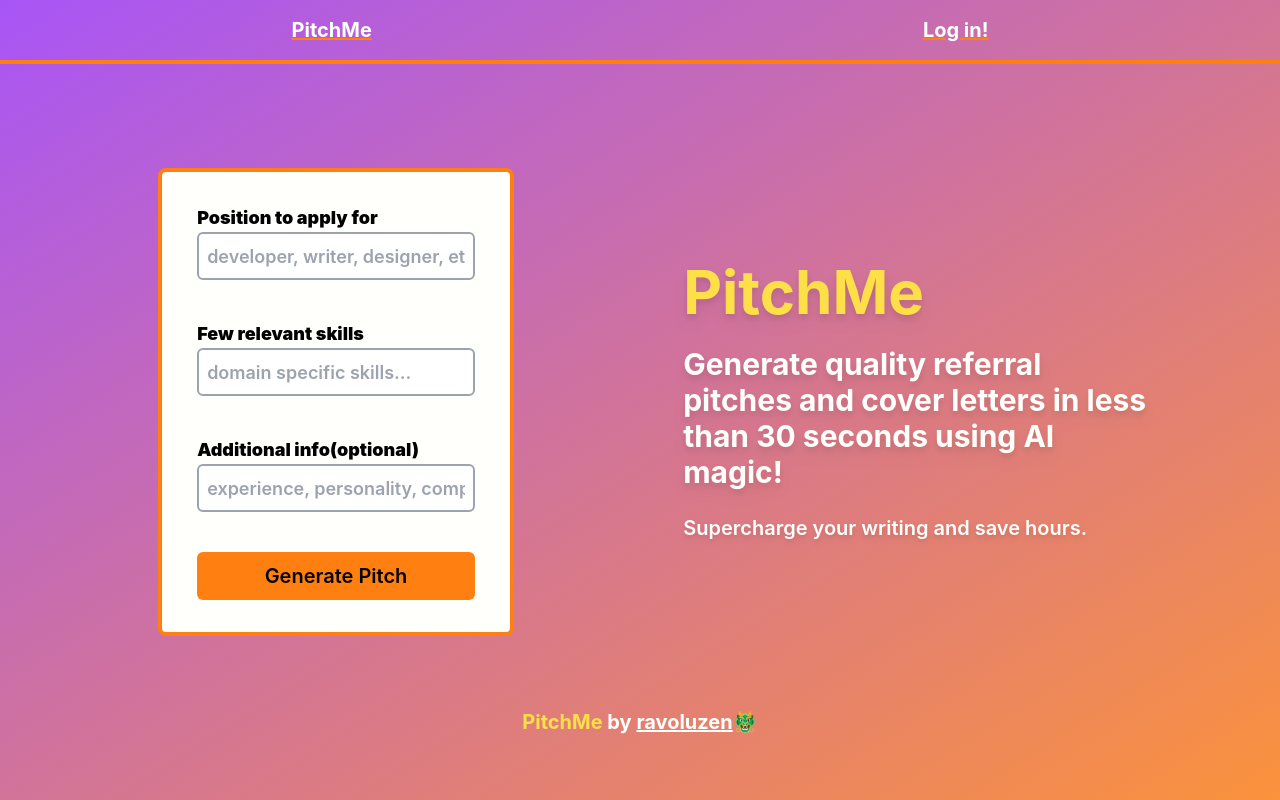
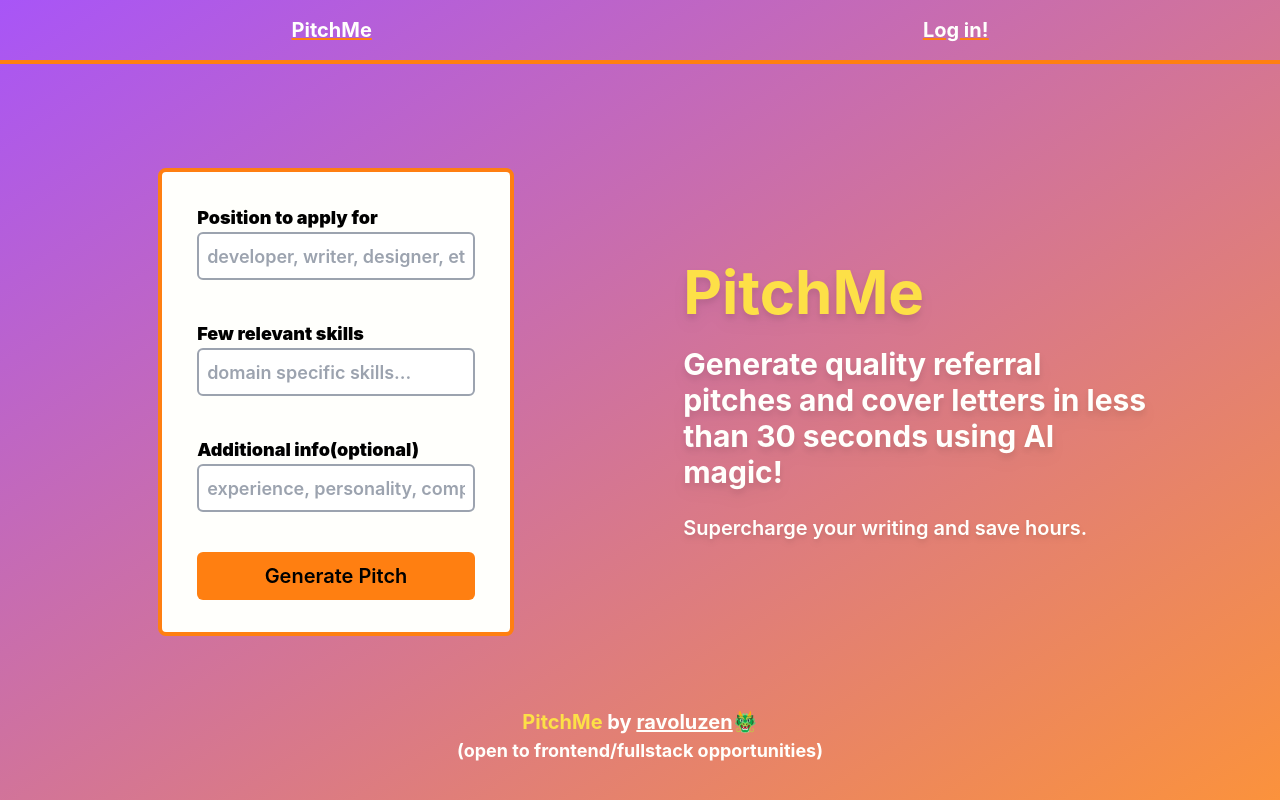
Before and after one commit to ravoluzen/pitcher, a Next.js app: page / in a window 1280 px wide. Built offline with nearby package versions, Linux system fonts and the light colour scheme; no server answers.

Commit message:
footer note update

```diff
--- a/components/Layout.js
+++ b/components/Layout.js
@@ -8,7 +8,11 @@ export default function Layout({ children }) {
         <Nav />
         <main>{children}</main>
         <a className="cursor-pointer" href="https://twitter.com/ravoluzen" target="_blank">
-          <h3 className="my-8 text-secondary text-center text-xl font-bold"><span className="text-yellow-300">PitchMe</span> by <span className="underline">ravoluzen</span>🐲</h3>
+          <h3 className="my-8 text-secondary text-center text-xl font-bold">
+            <span className="text-yellow-300">PitchMe</span> by <span className="underline">ravoluzen</span>🐲
+              <br />
+              <span className="text-lg">(open to frontend/fullstack opportunities)</span>
+          </h3>
         </a>
     </FlexCol>
   )
```
